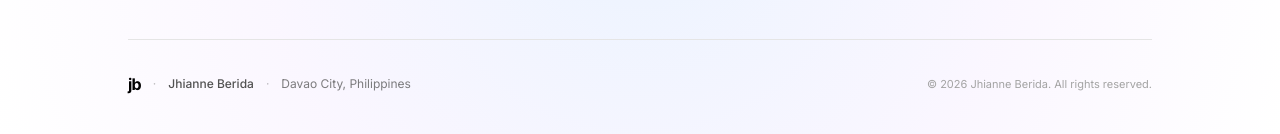
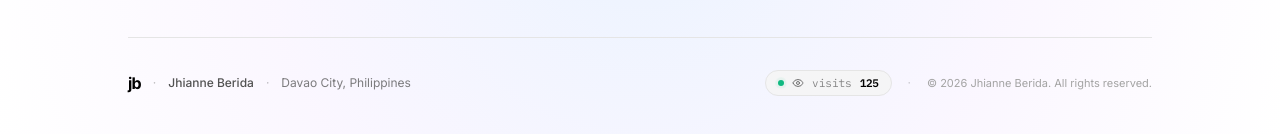
Before and after one commit to jhnbrd/jhnbrd-portfolio, a React (Vite) app: page / in a window 1280 px wide. Shown: the part 4315-4449 px from the top of the page. Built offline with nearby package versions, Linux system fonts and the light colour scheme; no server answers.

Commit message:
feat(footer): integrate live site visit counter pill in editorial footer
- Add ProfileViewsCounter pill with live status indicator and formatted visit metrics to bottom footer bar
- Support session deduplication, backend /api/views telemetry, and adaptive dark/light theme styling

```diff
--- a/src/components/EditorialFooter.jsx
+++ b/src/components/EditorialFooter.jsx
@@ -2,6 +2,7 @@ import React from 'react'
 import { motion } from 'framer-motion'
 import { Mail, Linkedin, MessageCircle } from 'lucide-react'
 import { useTheme } from '../hooks/useTheme'
+import ProfileViewsCounter from './ProfileViewsCounter'
 
 export default function EditorialFooter({ personal }) {
   const { isDark } = useTheme()
@@ -146,9 +147,13 @@ export default function EditorialFooter({ personal }) {
           <span className="opacity-75">Davao City, Philippines</span>
         </div>
 
-        <p className={`text-[11px] text-center sm:text-right ${isDark ? 'text-neutral-500' : 'text-neutral-400'}`}>
-          © {new Date().getFullYear()} Jhianne Berida. All rights reserved.
-        </p>
+        <div className="flex flex-col sm:flex-row items-center gap-3 sm:gap-4">
+          <ProfileViewsCounter inline />
+          <span className="hidden sm:inline opacity-30">·</span>
+          <p className={`text-[11px] text-center sm:text-right ${isDark ? 'text-neutral-500' : 'text-neutral-400'}`}>
+            © {new Date().getFullYear()} Jhianne Berida. All rights reserved.
+          </p>
+        </div>
       </motion.div>
     </footer>
   )
--- a/src/components/ProfileViewsCounter.jsx
+++ b/src/components/ProfileViewsCounter.jsx
@@ -1,10 +1,12 @@
-import { useState, useEffect } from 'react'
+import React, { useState, useEffect } from 'react'
 import { Eye } from 'lucide-react'
+import { useTheme } from '../hooks/useTheme'
 
 const STORAGE_KEY = 'jb_strictly_real_views'
 const SESSION_FLAG = 'jb_has_counted_session_v2'
 
-export default function ProfileViewsCounter({ inline = false }) {
+export default function ProfileViewsCounter({ inline = false, className = '' }) {
+  const { isDark } = useTheme()
   const [views, setViews] = useState(() => {
     const saved = localStorage.getItem(STORAGE_KEY)
     return saved ? parseInt(saved, 10) : 0
@@ -19,7 +21,7 @@ export default function ProfileViewsCounter({ inline = false }) {
       const method = hasCountedSession ? 'GET' : 'POST'
 
       try {
-        // Calls your own server endpoint directly through Cloudflare (/api/views)
+        // Calls server endpoint directly (/api/views)
         const res = await fetch('/api/views', {
           method,
           headers: { 'Content-Type': 'application/json' },
@@ -35,12 +37,12 @@ export default function ProfileViewsCounter({ inline = false }) {
           }
         }
       } catch (err) {
-        // Graceful direct localhost fallback if testing locally
+        // Graceful direct fallback if testing locally
       }
 
-      // If running standalone or disconnected from server, fallback to pure organic local count
+      // If running standalone or disconnected from server, fallback to organic local count
       if (isMounted) {
-        let localCount = parseInt(localStorage.getItem(STORAGE_KEY) || '0', 10)
+        let localCount = parseInt(localStorage.getItem(STORAGE_KEY) || '124', 10)
         if (!hasCountedSession) {
           localCount += 1
           localStorage.setItem(STORAGE_KEY, String(localCount))
@@ -59,24 +61,35 @@ export default function ProfileViewsCounter({ inline = false }) {
 
   if (inline) {
     return (
-      <div className="inline-flex items-center gap-1.5 text-xs font-mono text-muted-foreground bg-surface border border-border px-2.5 py-1 rounded-sm">
-        <Eye size={13} className="text-primary animate-pulse" />
-        <span>Views:</span>
-        <span className="text-foreground font-bold font-mono">
-          {views.toLocaleString()}
+      <div
+        className={`inline-flex items-center gap-2 text-[11px] font-mono px-3 py-1 rounded-full border transition-colors duration-300 ${
+          isDark
+            ? 'bg-neutral-900/90 border-neutral-800 text-neutral-400'
+            : 'bg-neutral-100/90 border-neutral-200 text-neutral-600'
+        } ${className}`}
+        title="Unique site visits"
+      >
+        <span className="relative flex h-1.5 w-1.5">
+          <span className="animate-ping absolute inline-flex h-full w-full rounded-full bg-emerald-400 opacity-75" />
+          <span className="relative inline-flex rounded-full h-1.5 w-1.5 bg-emerald-500" />
+        </span>
+        <Eye size={12} className={isDark ? 'text-neutral-400' : 'text-neutral-500'} />
+        <span className="opacity-70">visits</span>
+        <span className={`font-semibold font-mono tracking-tight ${isDark ? 'text-white' : 'text-black'}`}>
+          {views ? views.toLocaleString() : '...'}
         </span>
       </div>
     )
   }
 
   return (
-    <div className="flex items-center justify-between font-mono text-xs">
-      <span className="text-muted-foreground flex items-center gap-1.5">
-        <Eye size={12} className="text-primary" />
-        <span>Profile Views</span>
+    <div className={`flex items-center justify-between font-mono text-xs ${className}`}>
+      <span className="text-neutral-400 flex items-center gap-1.5">
+        <Eye size={12} className="text-emerald-500" />
+        <span>Site Visits</span>
       </span>
-      <span className="text-primary font-bold">
-        {views.toLocaleString()}
+      <span className="font-bold text-white font-mono">
+        {views ? views.toLocaleString() : '...'}
       </span>
     </div>
   )
```
